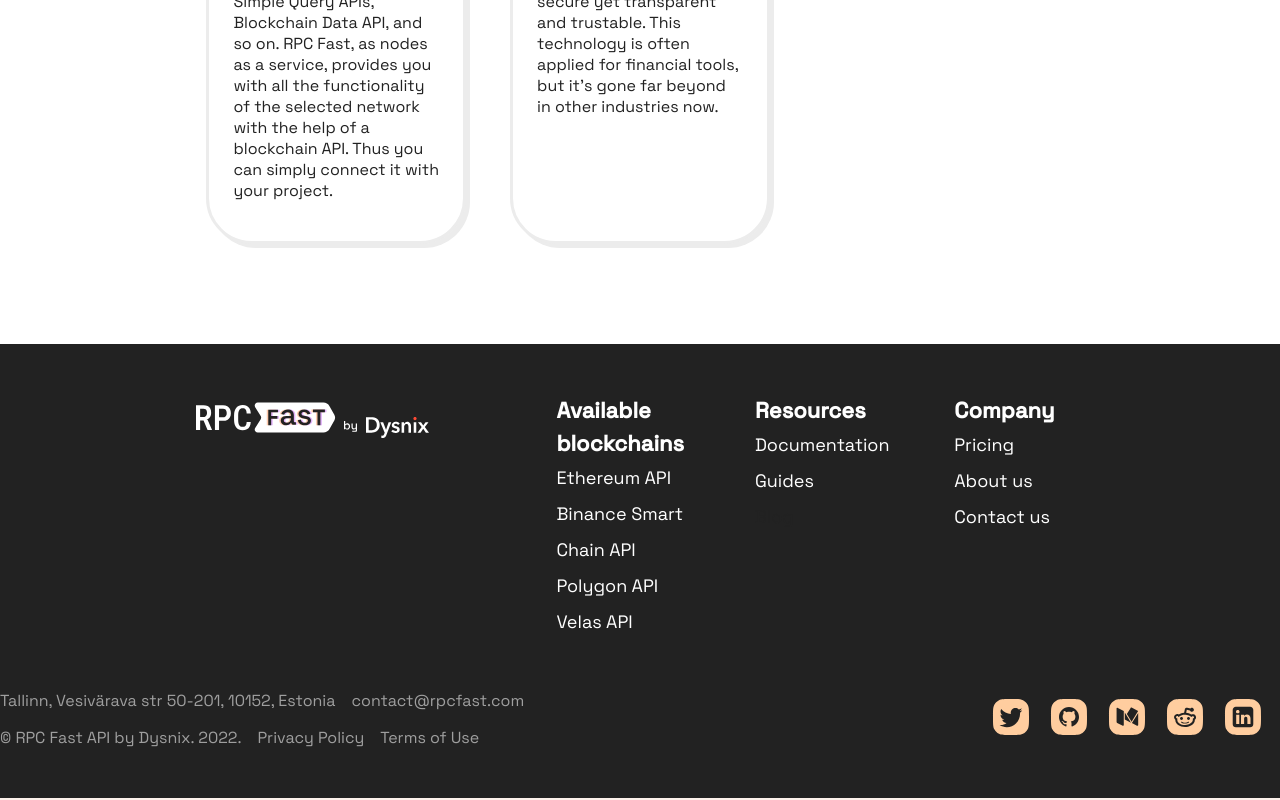
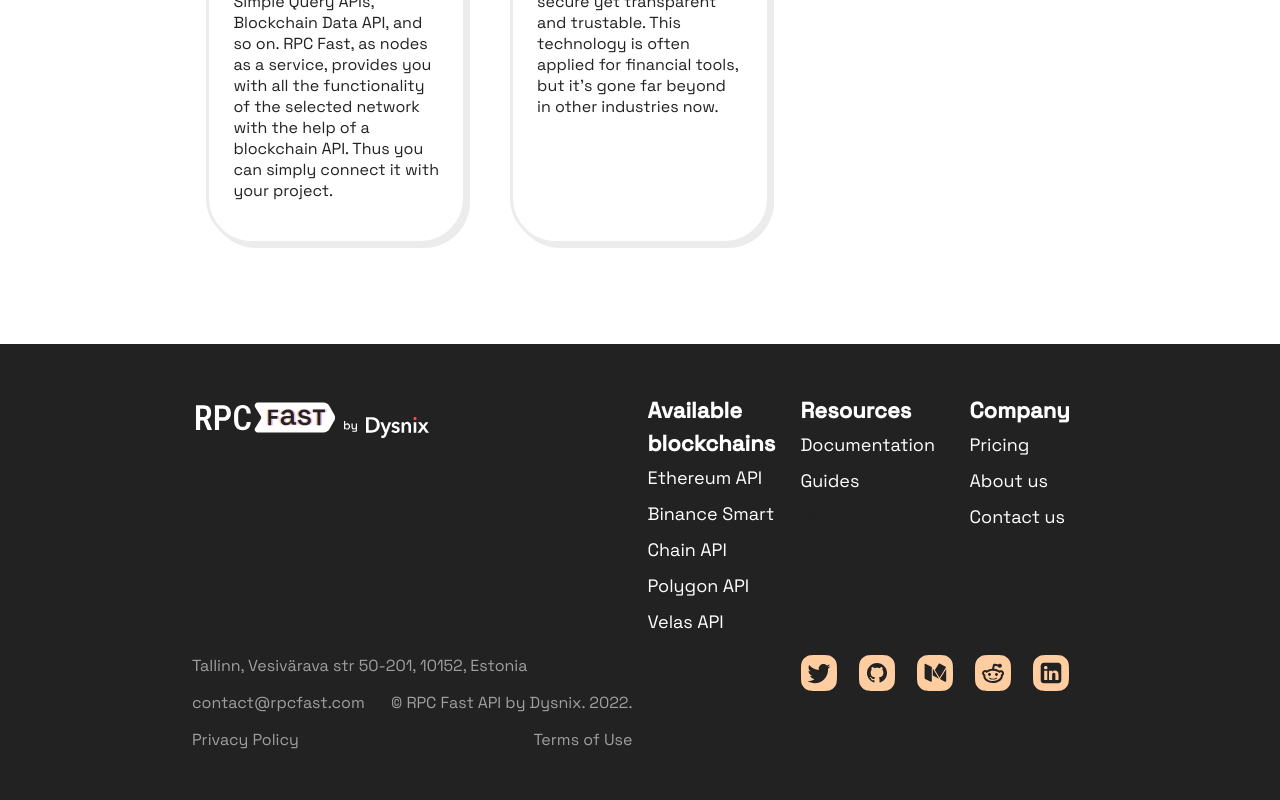
Before and after one commit to lovephimu/react-landing-page, a React app: page / in a window 1280 px wide. Shown: the part 8146-8946 px from the top of the page. Built offline with nearby package versions, Linux system fonts and the light colour scheme; the HTML template or start-up script is replaced by a standard one.

Commit message:
Add grid footer

```diff
--- a/src/App.js
+++ b/src/App.js
@@ -525,7 +525,7 @@ export default function App() {
         style={{ paddingTop: '50px' }}
       >
         <div className={styles.gridFourFr}>
-          <div style={{ gridColumn: 'span 2', justifySelf: 'left' }}>
+          <div style={{ gridColumn: 'span 3', justifySelf: 'left' }}>
             <LogoMain className={styles.flexImage} />
             <LogoSide className={styles.flexImage} />
           </div>
@@ -598,16 +598,11 @@ export default function App() {
               </li>
             </ul>
           </div>
-        </div>
-        <div
-          className={styles.contentFlex}
-          style={{
-            maxWidth: '1280',
-            marginTop: '50px',
-            justifyContent: 'space-between',
-          }}
-        >
-          <div className={styles.contentFlex} style={{ width: '60%' }}>
+
+          <div
+            className={styles.contentFlex}
+            style={{ gridColumn: 'span 3', justifyContent: 'space-between' }}
+          >
             <div>
               <a className={styles.linkGrey} href="/#">
                 Tallinn, Vesivärava str 50-201, 10152, Estonia
@@ -634,7 +629,7 @@ export default function App() {
               </a>
             </div>
           </div>
-          <div>
+          <div style={{ gridColumn: 'span 3', justifySelf: 'right' }}>
             <Twitter className={styles.logoMargin} />
             <GitHub className={styles.logoMargin} />
             <Medium className={styles.logoMargin} />
--- a/src/App.module.scss
+++ b/src/App.module.scss
@@ -272,7 +272,7 @@ li {
 
 .gridFourFr {
   display: grid;
-  grid-template-columns: repeat(5, 1Fr);
+  grid-template-columns: repeat(6, 1Fr);
   max-width: 1280px;
   justify-items: center;
   gap: 15px;
```
